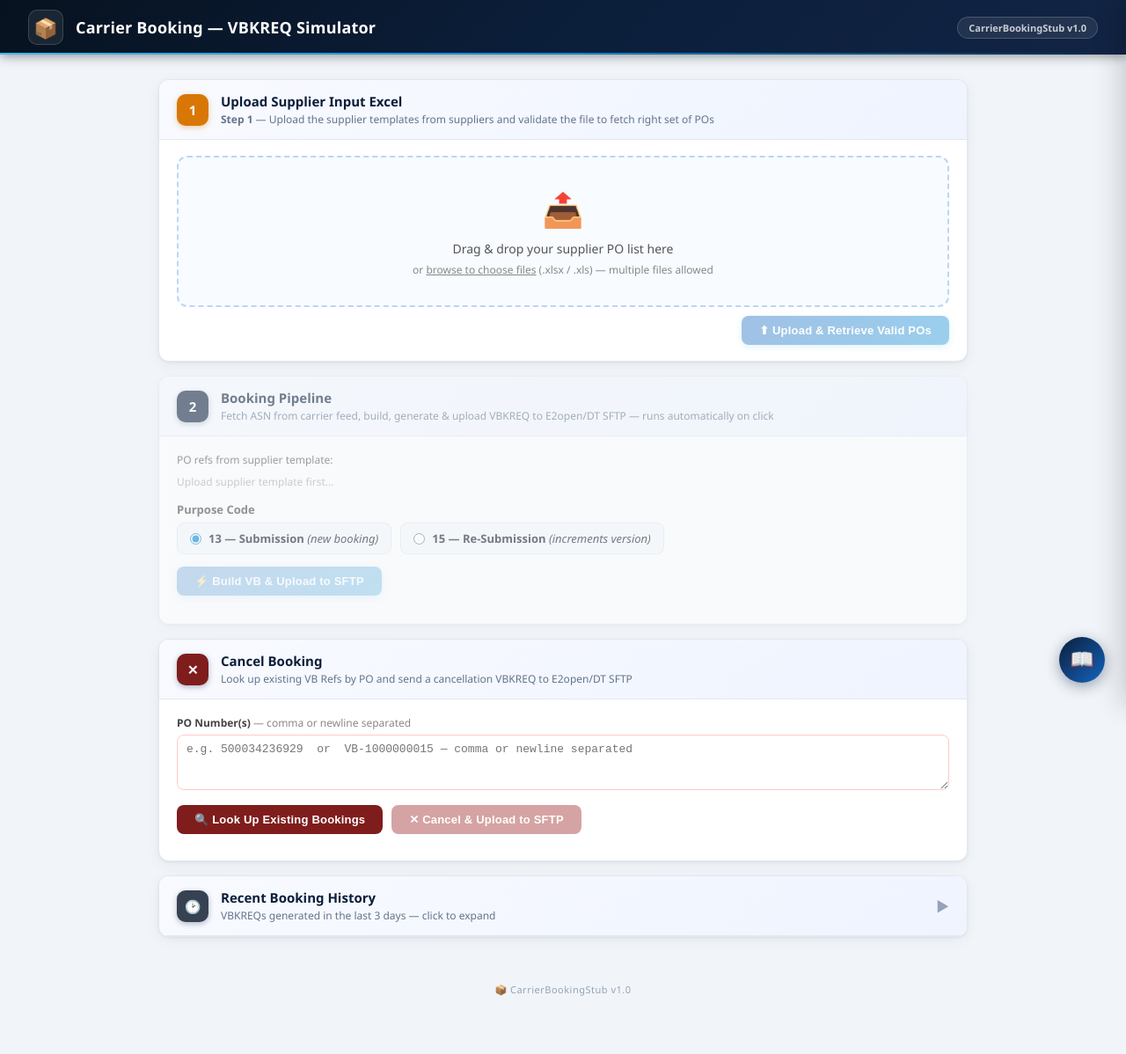
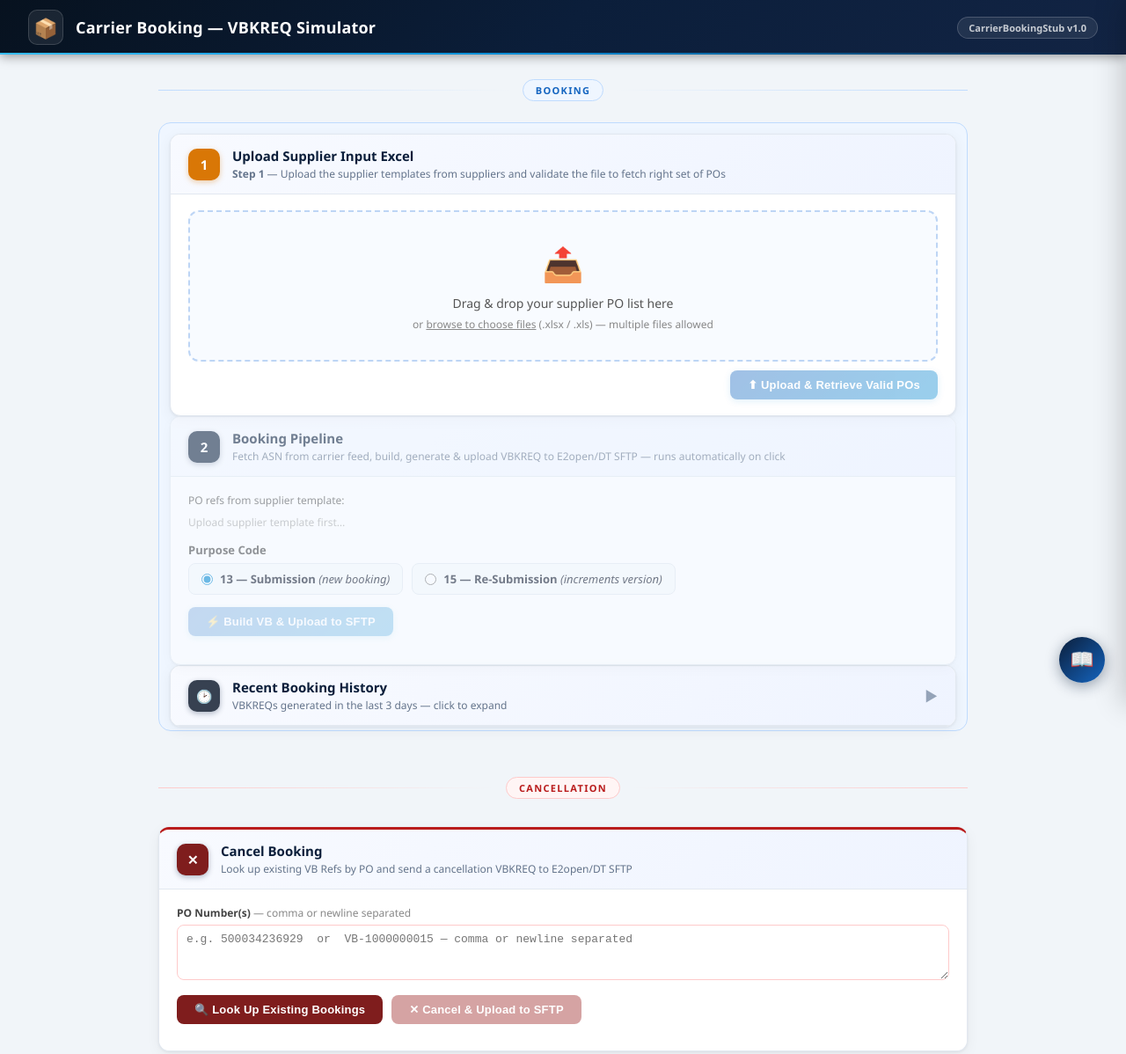
Before and after one commit to asos-elamathipandian/CarrierBooking_SCC_Stub, a website: page frontend/index.html in a window 1280 px wide. Shown: the top 1198 px of the page at 88% size. Before the commit the page ends 1156 px from the top, so only its background shows below. Drawn offline with Linux system fonts and the light colour scheme; no server answers.

Commit message:
Grouping upload & vb creation together and keeping cancellation separately,ref guide updates

```diff
--- a/frontend/index.html
+++ b/frontend/index.html
@@ -550,6 +550,15 @@
 
 <main>
 
+  <!-- ── Booking Group ── -->
+  <div style="margin-bottom:8px;display:flex;align-items:center;gap:14px">
+    <div style="flex:1;height:1px;background:linear-gradient(90deg,#BFDBFE,transparent)"></div>
+    <span style="font-size:11px;font-weight:700;letter-spacing:.12em;text-transform:uppercase;color:#1565C0;padding:4px 14px;border:1.5px solid #BFDBFE;border-radius:20px;background:#EFF6FF">Booking</span>
+    <div style="flex:1;height:1px;background:linear-gradient(270deg,#BFDBFE,transparent)"></div>
+  </div>
+
+  <div style="background:#EFF6FF;border:1.5px solid #BFDBFE;border-radius:14px;padding:12px 12px 4px;margin-bottom:8px">
+
   <!-- ── Step 1: Upload Supplier Excel ── -->
   <div class="step-card" id="card1">
     <div class="step-header">
@@ -637,8 +646,36 @@
     </div><!-- /.step-body -->
   </div><!-- /#pipelineCard -->
 
+  <!-- ── Recent Bookings History ── -->
+  <div class="step-card">
+    <details id="historyDetails">
+      <summary class="step-header" style="cursor:pointer;list-style:none;display:flex;align-items:center">
+        <div class="step-badge" style="background:#374151">🕑</div>
+        <div style="flex:1">
+          <div class="step-title">Recent Booking History</div>
+          <div class="step-desc">VBKREQs generated in the last 3 days — click to expand</div>
+        </div>
+        <span style="font-size:16px;color:#94a3b8;margin-left:8px">&#9658;</span>
+      </summary>
+      <div class="step-body">
+        <div id="historyPanel">
+          <span style="font-size:12px;color:#aaa">Loading history…</span>
+        </div>
+      </div>
+    </details>
+  </div>
+
+  </div><!-- /booking group -->
+
+  <!-- ── Section divider: Cancellation ── -->
+  <div style="margin:28px 0 16px;display:flex;align-items:center;gap:14px">
+    <div style="flex:1;height:1px;background:linear-gradient(90deg,#FECACA,transparent)"></div>
+    <span style="font-size:11px;font-weight:700;letter-spacing:.12em;text-transform:uppercase;color:#B91C1C;padding:4px 14px;border:1.5px solid #FECACA;border-radius:20px;background:#FFF5F5">Cancellation</span>
+    <div style="flex:1;height:1px;background:linear-gradient(270deg,#FECACA,transparent)"></div>
+  </div>
+
   <!-- ── Cancel Booking ── -->
-  <div class="step-card">
+  <div class="step-card" style="border-top:3px solid #B91C1C">
     <div class="step-header">
       <div class="step-badge" style="background:#7F1D1D">✕</div>
       <div>
@@ -660,25 +697,6 @@
     </div>
   </div>
 
-  <!-- ── Recent Bookings History ── -->
-  <div class="step-card">
-    <details id="historyDetails">
-      <summary class="step-header" style="cursor:pointer;list-style:none;display:flex;align-items:center">
-        <div class="step-badge" style="background:#374151">🕑</div>
-        <div style="flex:1">
-          <div class="step-title">Recent Booking History</div>
-          <div class="step-desc">VBKREQs generated in the last 3 days — click to expand</div>
-        </div>
-        <span style="font-size:16px;color:#94a3b8;margin-left:8px">&#9658;</span>
-      </summary>
-      <div class="step-body">
-        <div id="historyPanel">
-          <span style="font-size:12px;color:#aaa">Loading history…</span>
-        </div>
-      </div>
-    </details>
-  </div>
-
 </main>
 
 <!-- ── README Floating Button ── -->
@@ -698,11 +716,13 @@
       <!-- How it works -->
       <div class="rg-summary">
         <h3>📋 How this tool works</h3>
-        <p>This tool generates a <strong>VBKREQ XML</strong> (Vendor Booking Request) for submission to E2open TA and DavisTurner. The pipeline runs in four stages:</p>
+        <p>This tool generates a <strong>VBKREQ XML</strong> (Vendor Booking Request) for submission to E2open TA and DavisTurner. The UI is split into two independent sections:</p>
+
+        <p style="font-size:12px;font-weight:700;color:#1565C0;margin:10px 0 4px;text-transform:uppercase;letter-spacing:.06em">📦 Booking — Steps 1 &amp; 2</p>
         <div class="rg-flow">
-          <div class="rg-flow-step">📊 1 · Supplier uploads Excel</div>
+          <div class="rg-flow-step">📊 1 · Upload Supplier Excel</div>
           <span class="rg-flow-arrow">→</span>
-          <div class="rg-flow-step carrier">📡 2 · Fetch Carrier ASN Feeds</div>
+          <div class="rg-flow-step carrier">📡 2 · Fetch Carrier ASN Feed</div>
           <span class="rg-flow-arrow">→</span>
           <div class="rg-flow-step">🗂 3 · Build Master Workbook</div>
           <span class="rg-flow-arrow">→</span>
@@ -710,13 +730,24 @@
           <span class="rg-flow-arrow">→</span>
           <div class="rg-flow-step system">🚀 5 · Upload to E2open SFTP</div>
         </div>
-        <p><strong>Step 1 — Supplier Excel (two-sheet template):</strong> The supplier fills in the downloadable template. The template has two data sheets: <strong>PO Header</strong> (one row per PO — mandatory/defaulted booking fields) and <strong>PO Lines</strong> (one row per SKU — quantities, weights, carton details). A <strong>FACTORY_LOOKUP</strong> tab lists valid factory codes; selecting a <code>Factory_ID</code> auto-fills name and address via VLOOKUP. Mandatory (pink) columns must be completed; defaulted (green) columns are pre-set and can be changed if needed.</p>
+        <p style="font-size:12px;font-weight:700;color:#B91C1C;margin:10px 0 4px;text-transform:uppercase;letter-spacing:.06em">✕ Cancellation — standalone, no re-upload needed</p>
+        <div class="rg-flow">
+          <div class="rg-flow-step">🔍 Enter PO or VB Ref</div>
+          <span class="rg-flow-arrow">→</span>
+          <div class="rg-flow-step carrier">📂 Look up stored booking data</div>
+          <span class="rg-flow-arrow">→</span>
+          <div class="rg-flow-step">⚡ Build cancellation VBKREQ (01 + 177)</div>
+          <span class="rg-flow-arrow">→</span>
+          <div class="rg-flow-step system">🚀 Upload to E2open SFTP</div>
+        </div>
+
+        <p><strong>Step 1 — Supplier Excel (two-sheet template):</strong> The supplier fills in the downloadable template. The template has two data sheets: <strong>PO Header</strong> (one row per PO — mandatory/defaulted booking fields) and <strong>PO Lines</strong> (one row per SKU — quantities, weights, carton details). A <strong>FACTORY_LOOKUP</strong> tab lists valid factory codes; selecting a <code>Factory_ID</code> auto-fills name and address via VLOOKUP. Mandatory (pink) columns must be completed; defaulted (green) columns are pre-set and can be changed if needed. The PO Header sheet pre-fills <code>Traffic_Mode = CFS</code> and <code>Booking_Group = Single Booking</code> as defaults.</p>
         <p><strong>Booking_Group</strong> controls how POs are consolidated into bookings: <em>Single Booking</em> = one VBKREQ per PO; <em>Multiple POs-BK001…BK025</em> = all POs sharing the same code are merged into one VBKREQ; <em>Multiple</em> = all POs in the upload combined into a single VBKREQ.</p>
         <p><strong>Factory_ID 9999 (Dummy Factory):</strong> If a real factory code is not yet known, use <code>9999</code>. Address validation is skipped for this code — the VBKREQ will be generated without a factory address.</p>
-        <p><strong>Stage 2 — Carrier Feed:</strong> The DavisTurner carrier ASN XML is fetched automatically from Azure Blob Storage keyed on the PO numbers from the supplier sheet, or uploaded manually. If no carrier ASN is found for any PO the pipeline stops at this stage — a retry or manual upload is required. The feed provides the ASN ID, supplier codes, shipping point, FC destination, country of origin, and line-level SKU quantities.</p>
-        <p><strong>Stage 3 — Master Workbook:</strong> Supplier and carrier data are merged row-by-row (matched on PO + SKU). A MASTER sheet is produced. SKUs in the supplier template but absent from the carrier feed are flagged as warnings. The workbook is downloadable as an audit trail.</p>
-        <p><strong>Stage 4 — VBKREQ XML:</strong> The MASTER rows are grouped per <code>Booking_Group</code> and structured into the E2open VBKREQ schema. The booking reference (<code>VB-XXXXX</code>) is shown in the PO → VBKREQ Reference Map after generation. The XML filename follows the pattern <code>DAVIESTN_E2ASOS_VBKREQ_1.0_&lt;timestamp&gt;&lt;ctrl&gt;.xml</code>.</p>
-        <p><strong>Stage 5 — SFTP upload:</strong> All generated XMLs are pushed to the E2open SFTP server in one batch. Bookings are reflected in E2open TA against the ASN shipments and DavisTurner receives the booking request through E2open.</p>
+        <p><strong>Step 2 — Booking Pipeline (single button):</strong> Step 2 is always visible but locked/dimmed until Step 1 completes successfully. Select Purpose Code (13 = New Submission, 15 = Re-Submission) then click <strong>⚡ Build VB &amp; Upload to SFTP</strong>. All four stages (Fetch ASN → Build → Generate → Upload) run automatically and results appear in a single table: PO | ASN Ref(s) | VB Ref | VBKREQ File download. A tagged supplier template with prefilled booking refs is also available for download per result row.</p>
+        <p><strong>Recent Booking History:</strong> The collapsible 🕑 panel below Step 2 shows all VBKREQs generated in the last 3 days, loaded automatically after each pipeline run. Click to expand.</p>
+        <p><strong>Cancel Booking (standalone):</strong> Enter one or more PO numbers or VB Refs (e.g. <code>500034236929</code> or <code>VB-1000000025</code>) in the Cancel Booking card at the bottom. Click <strong>Look Up Existing Bookings</strong> to verify the records exist in the generation log and confirm ✅ Ready to cancel status. Then click <strong>Cancel &amp; Upload to SFTP</strong> — the system builds a VBKREQ with <code>PurposeCd=01</code>, reuses the original VB Ref, injects <code>DateTypeCd=177</code> (cancellation status date), and uploads. No supplier template re-upload is required.</p>
+        <div class="rg-note">⚠ <strong>Legacy bookings:</strong> Bookings created before the current version of the tool will show <em>⚠ No stored data (re-run booking first)</em> in the lookup panel. To enable cancellation for these, re-run the pipeline with the original supplier template once to refresh the stored master row data in the generation log.</div>
       </div>
 
       <!-- Legend -->
@@ -738,7 +769,7 @@
           <tr><td><code>XMLTransmission @Sender</code></td><td><code>DAVIESTN</code></td><td><span class="src-badge src-system">System Generated</span></td><td>Hardcoded to DT. ⚠ Intentionally set as Sender — E2open SFTP rejects the message if E2open (<code>E2ASOS</code>) is placed as Sender and DavisTurner as Receiver.</td></tr>
           <tr><td><code>XMLTransmission @Receiver</code></td><td><code>E2ASOS</code></td><td><span class="src-badge src-system">System Generated</span></td><td>Hardcoded to E2open. ⚠ Intentionally set as Receiver — see Sender note above.</td></tr>
           <tr><td><code>XMLTransmission @Timestamp</code></td><td>Current date/time at generation</td><td><span class="src-badge src-system">System Generated</span></td><td>Format: YYYYMMDD HH:MM:SS</td></tr>
-          <tr><td><code>BpMessage @PurposeCd</code></td><td>13 / 15 / 01</td><td><span class="src-badge src-ui">User Selection (UI)</span></td><td>13=New, 15=Re-Submission, 01=Cancellation</td></tr>
+          <tr><td><code>BpMessage @PurposeCd</code></td><td>13 / 15 / 01</td><td><span class="src-badge src-ui">User Selection (UI)</span></td><td><strong>13</strong> = New Submission (Step 2 pipeline); <strong>15</strong> = Re-Submission — increments version (Step 2 pipeline); <strong>01</strong> = Cancellation — generated only via the Cancel Booking card, never from Step 2</td></tr>
         </tbody>
       </table></div>
 
@@ -747,7 +778,7 @@
       <div class="rg-table-wrap"><table class="rg-table">
         <thead><tr><th>Sheet</th><th>Rows</th><th>Key Columns</th><th>Notes</th></tr></thead>
         <tbody>
-          <tr><td><strong>PO Header</strong></td><td>One row per PO</td><td>PO_Number, Cargo_Ready_Planned_Collection_Date, Carrier_Booking_Request_Date, Traffic_Mode, Mode_Of_Transport, Booking_Group, Factory_ID, Pack_Type, Collection_Type, Hazardous, Factory auto-fill cols, Collection_Time, Remarks</td><td>Mandatory (pink), Defaulted (green), Auto-fill (blue), Optional (grey)</td></tr>
+          <tr><td><strong>PO Header</strong></td><td>One row per PO</td><td>PO_Number, Cargo_Ready_Planned_Collection_Date, Carrier_Booking_Request_Date, Traffic_Mode, Mode_Of_Transport, Booking_Group, Factory_ID, Pack_Type, Collection_Type, Hazardous, Factory auto-fill cols, Collection_Time, Remarks</td><td>Mandatory (pink), Defaulted (green), Auto-fill (blue), Optional (grey). Pre-filled defaults: Traffic_Mode=CFS, Booking_Group=Single Booking, Pack_Type=Bulk Flat</td></tr>
           <tr><td><strong>PO Lines</strong></td><td>One row per SKU</td><td>PO_Number, SKU, Booking_Qty, No_of_Cartons, Unit_Weight_KG, Carton_Type, Carton dimensions &amp; weights</td><td>Must have matching PO_Number to rows in PO Header</td></tr>
           <tr><td><strong>FACTORY_LOOKUP</strong></td><td>Factory reference</td><td>Factory_ID, Factory_Name, address fields</td><td>Select Factory_ID in PO Header — name &amp; address auto-fill via VLOOKUP</td></tr>
         </tbody>
@@ -770,7 +801,7 @@
         <thead><tr><th>XML Element</th><th>Field in Master / Value</th><th>Source</th><th>Notes</th></tr></thead>
         <tbody>
           <tr><td><code>&lt;Mode&gt;</code></td><td><code>Mode_Of_Transport</code> → mapped to E2 code</td><td><span class="src-badge src-supplier">Supplier Template</span></td><td><strong>Mandatory — defaulted to Road.</strong> Sea→10, Air→40, Road→30, Rail→50, Eco→70</td></tr>
-          <tr><td><code>Reference QY</code> — Traffic Mode</td><td><code>Traffic_Mode</code> (CFS / CY)</td><td><span class="src-badge src-supplier">Supplier Template</span></td><td>Mandatory. CFS = container freight station; CY = container yard</td></tr>
+          <tr><td><code>Reference QY</code> — Traffic Mode</td><td><code>Traffic_Mode</code> (CFS / CY)</td><td><span class="src-badge src-supplier">Supplier Template</span></td><td>Mandatory. Default: CFS. CFS = container freight station; CY = container yard</td></tr>
           <tr><td><code>Reference 4B</code> — Country of Origin</td><td><code>Country_Of_Origin</code> (from <code>&lt;CountryOfOrigin&gt;</code>)</td><td><span class="src-badge src-carrier">Carrier Feed (ASN XML)</span></td><td>Line-level; falls back to Factory_CountryCd if absent from carrier feed</td></tr>
           <tr><td><code>Reference BH</code> — Hazardous</td><td><code>Hazardous</code> → Y / N</td><td><span class="src-badge src-supplier">Supplier Template</span></td><td>N/A and blank → N; any hazard type string → Y. Defaulted to N/A.</td></tr>
           <tr><td><code>Reference CC</code> — Cargo Category</td><td><code>Green</code></td><td><span class="src-badge src-system">System Generated</span></td><td>Hardcoded — ASOS standard</td></tr>
@@ -814,6 +845,7 @@
           <tr><td><code>Date 065</code> — Expected Delivery</td><td><code>Expected_Delivery_Date</code></td><td><span class="src-badge src-supplier">Supplier Template</span></td><td>Optional — only emitted if provided</td></tr>
           <tr><td><code>Date OSBK</code> — Booking Confirmed</td><td>Current timestamp at generation</td><td><span class="src-badge src-system">System Generated</span></td><td>System time when XML is built</td></tr>
           <tr><td><code>Date SBK</code></td><td>Current timestamp at generation</td><td><span class="src-badge src-system">System Generated</span></td><td>Same as OSBK</td></tr>
+          <tr style="background:#FFF5F5"><td><code>Date 177</code> — Cancellation Date</td><td>Current timestamp at cancellation</td><td><span class="src-badge src-system">System Generated</span></td><td><strong>Only emitted for PurposeCd=01 (Cancel Booking).</strong> Injected immediately after the SBK status date. Signals the effective cancellation datetime to E2open.</td></tr>
         </tbody>
       </table></div>
 
@@ -822,7 +854,7 @@
       <div class="rg-table-wrap"><table class="rg-table">
         <thead><tr><th>XML Element</th><th>Field / Value</th><th>Source</th><th>Notes</th></tr></thead>
         <tbody>
-          <tr><td><code>Document @Key</code></td><td><code>Booking_Ref</code> (e.g. VB-1000000001)</td><td><span class="src-badge src-system">System Generated</span></td><td>Auto-incrementing booking reference</td></tr>
+          <tr><td><code>Document @Key</code></td><td><code>Booking_Ref</code> (e.g. VB-1000000001)</td><td><span class="src-badge src-system">System Generated</span></td><td>Auto-incrementing booking reference. On cancellation (PurposeCd=01) the <em>original</em> VB Ref from the generation log is reused — no new ref is created.</td></tr>
           <tr><td><code>Reference ACE</code> — Booking Ref</td><td><code>Booking_Ref</code></td><td><span class="src-badge src-system">System Generated</span></td><td>Same as Document Key</td></tr>
           <tr><td><code>Reference V0</code> — Version</td><td>1.0 (new) / increments on PurposeCd 15</td><td><span class="src-badge src-system">System Generated</span></td><td>Version history stored in ctrl-counter.json</td></tr>
           <tr><td><code>Measure N</code> — Net Weight (KG)</td><td>Sum of <code>Unit_Weight_KG</code> per line</td><td><span class="src-badge src-supplier">Supplier Template</span></td><td>Summed per ASN</td></tr>
@@ -831,6 +863,18 @@
           <tr><td><code>Measure QUR</code> — Carton Qty</td><td>Sum of <code>No_of_Cartons</code></td><td><span class="src-badge src-supplier">Supplier Template</span></td><td>Summed per ASN</td></tr>
           <tr><td><code>Measure BKQ</code> — Booking Qty (units)</td><td>Sum of <code>Booking_Qty</code></td><td><span class="src-badge src-supplier">Supplier Template</span></td><td>Summed per ASN</td></tr>
           <tr><td><code>Order @Key / OrderID</code></td><td><code>PO_Number</code></td><td><span class="src-badge src-supplier">Supplier Template</span></td><td>One Order element per PO within the ASN</td></tr>
+        </tbody>
+      </table></div>
+
+      <!-- Section: Cancel Booking -->
+      <div class="rg-section-title" style="background:linear-gradient(90deg,#7F1D1D,#991B1B);color:#fff">✕ Cancel Booking — Standalone Cancellation Flow</div>
+      <div class="rg-table-wrap"><table class="rg-table">
+        <thead><tr><th>Step</th><th>Detail</th></tr></thead>
+        <tbody>
+          <tr><td><strong>1 · Enter input</strong></td><td>Type one or more PO numbers (e.g. <code>500034236929</code>) or VB Refs (e.g. <code>VB-1000000025</code>) — comma or newline separated. Both types can be mixed in one lookup.</td></tr>
+          <tr><td><strong>2 · Look Up</strong></td><td>Fetches matching entries from the generation log (<code>bible/generation-log.json</code>). Displays: Input | PO Number(s) | VB Ref | Booked On. A ✅ <em>Ready to cancel</em> badge confirms stored master row data is present; ⚠ <em>No stored data</em> means the booking predates the current version — re-run the pipeline first to refresh.</td></tr>
+          <tr><td><strong>3 · Cancel &amp; Upload</strong></td><td>Builds a VBKREQ XML with <code>PurposeCd=01</code>, reuses the original <code>Booking_Ref</code> (VB-XXXXX) from the log, injects <code>DateTypeCd=177</code> (cancellation status date) immediately after the SBK date, and uploads to E2open SFTP. No supplier template re-upload required.</td></tr>
+          <tr><td><strong>Generation Log</strong></td><td>Every successful pipeline run saves the full master row data alongside the VB Ref and timestamp in <code>bible/generation-log.json</code>. This makes cancellation fully self-contained — the Cancel Booking card is independent of the current session state.</td></tr>
         </tbody>
       </table></div>
 
@@ -846,7 +890,7 @@
           <tr><td><code>Attribute UA</code> — EAN/Barcode</td><td><code>EAN_Barcode</code></td><td><span class="src-badge src-supplier">Supplier Template</span></td><td>Optional; also populated from carrier feed if available</td></tr>
           <tr><td><code>Attribute CL</code> — Colour</td><td><code>Colour_Code</code></td><td><span class="src-badge src-supplier">Supplier Template</span></td><td>Optional</td></tr>
           <tr><td><code>Attribute IZ</code> — Size</td><td><code>Size_Code</code></td><td><span class="src-badge src-supplier">Supplier Template</span></td><td>Optional</td></tr>
-          <tr><td><code>Reference PAC</code> — Pack Type</td><td><code>Pack_Type</code> (Flat / Bulk Flat / Hanging)</td><td><span class="src-badge src-supplier">Supplier Template</span></td><td>Default: Bulk Flat</td></tr>
+          <tr><td><code>Reference PAC</code> — Pack Type</td><td><code>Pack_Type</code> (Flat / Bulk Flat / Hanging)</td><td><span class="src-badge src-supplier">Supplier Template</span></td><td>Default: <strong>Bulk Flat</strong></td></tr>
           <tr><td><code>Reference PT</code> — Product Style</td><td><code>Product_Style</code></td><td><span class="src-badge src-carrier">Carrier Feed</span></td><td>Style code from carrier line</td></tr>
           <tr><td><code>Reference HZ</code> — Hazardous</td><td><code>Hazardous</code></td><td><span class="src-badge src-supplier">Supplier Template</span></td><td>Full hazard type string per line</td></tr>
           <tr><td><code>Reference DSC</code> — Description</td><td><code>Description</code></td><td><span class="src-badge src-carrier">Carrier Feed</span></td><td>Item description from carrier</td></tr>
```
Also changed, not shown: 1 other file.
